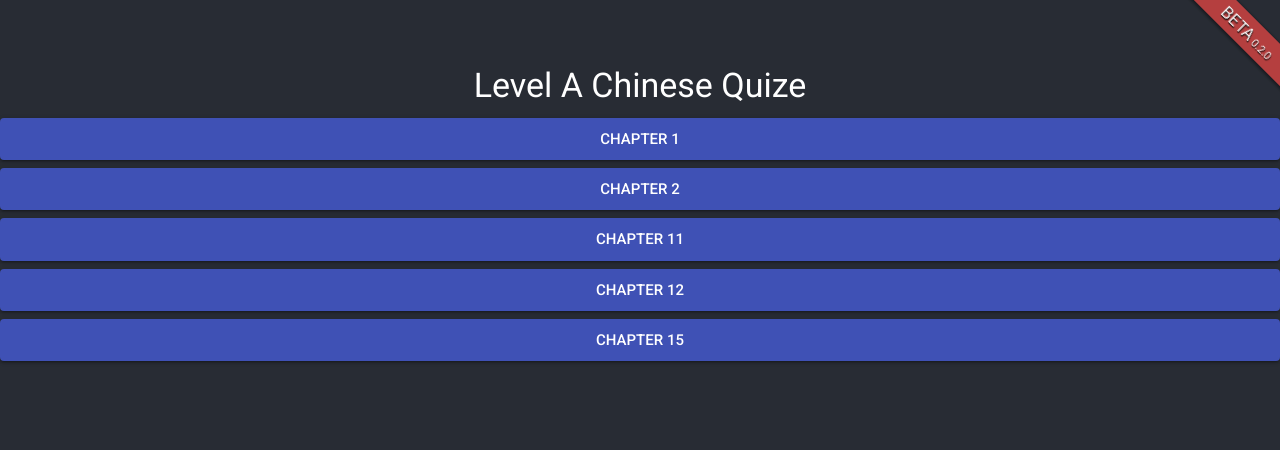
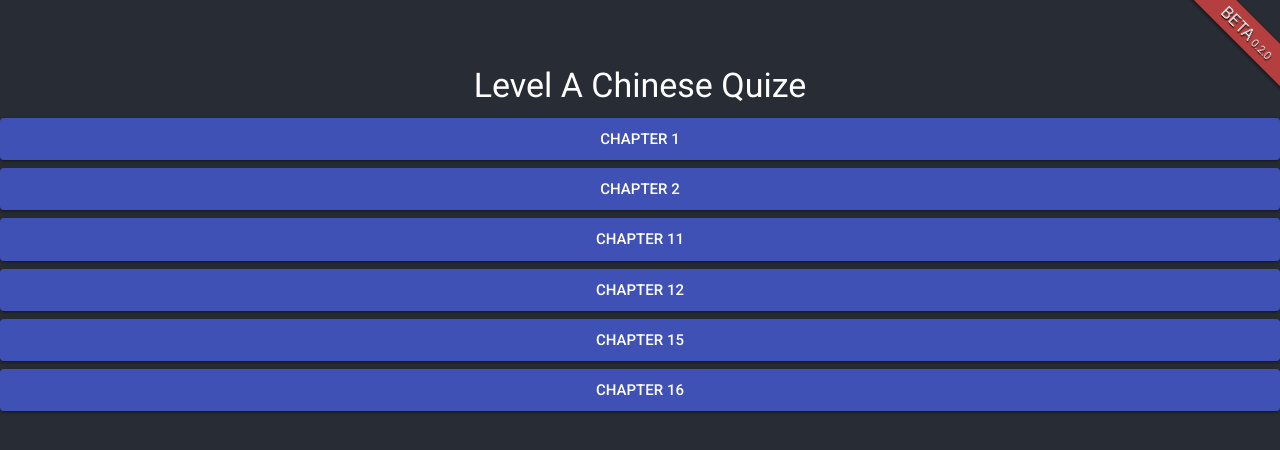
Before and after one commit to BennyCarlsson/mandarin-training, a React (Create React App) app: page / in a window 1280 px wide. Shown: the top 450 px of the page. Built offline with nearby package versions, Linux system fonts and the light colour scheme.

Commit message:
added chapter 16

```diff
--- a/src/components/ChooseChapters.js
+++ b/src/components/ChooseChapters.js
@@ -66,6 +66,15 @@ const ChooseChapter = props => {
         >
           Chapter 15
         </Button>
+        <Button
+          variant="contained"
+          size="large"
+          color="primary"
+          className={classes.button}
+          onClick={() => startChapter("chapter16")}
+        >
+          Chapter 16
+        </Button>
       </div>
     </div>
   )
--- a/src/vocabulary.json
+++ b/src/vocabulary.json
@@ -14,7 +14,7 @@
     },
     {
       "chinese": "请",
-      "pinyin": "qing",
+      "pinyin": "qǐng",
       "english": "to ask",
       "wordCount": 1
     }
@@ -351,12 +351,6 @@
       "wordCount": 1
     },
     {
-      "chinese": "请",
-      "pinyin": "qǐng",
-      "english": "treat",
-      "wordCount": 1
-    },
-    {
       "chinese": "附近",
       "pinyin": "fùjìn",
       "english": "neighborhood",
@@ -398,5 +392,151 @@
       "english": "used after a word to indicate past action or experience",
       "wordCount": 1
     }
+  ],
+  "chapter16": [
+    {
+      "chinese": "考试",
+      "pinyin": "kǎoshì",
+      "english": "test",
+      "wordCount": 2
+    },
+    {
+      "chinese": "考",
+      "pinyin": "kǎo",
+      "english": "test",
+      "wordCount": 1
+    },
+    {
+      "chinese": "读写",
+      "pinyin": "dúxiě",
+      "english": "reading and writing",
+      "wordCount": 2
+    },
+    {
+      "chinese": "汉字",
+      "pinyin": "hànzì",
+      "english": "chinese character",
+      "wordCount": 2
+    },
+    {
+      "chinese": "发音",
+      "pinyin": "fāyīn",
+      "english": "pronunciation",
+      "wordCount": 2
+    },
+    {
+      "chinese": "语法",
+      "pinyin": "yǔfǎ",
+      "english": "grammar",
+      "wordCount": 2
+    },
+    {
+      "chinese": "词语",
+      "pinyin": "cíyǔ",
+      "english": "words and expressions",
+      "wordCount": 2
+    },
+    {
+      "chinese": "难",
+      "pinyin": "nán",
+      "english": "difficult",
+      "wordCount": 1
+    },
+    {
+      "chinese": "容易",
+      "pinyin": "róngyì",
+      "english": "easy",
+      "wordCount": 2
+    },
+    {
+      "chinese": "努力",
+      "pinyin": "nǔlì",
+      "english": "hard",
+      "wordCount": 2
+    },
+    {
+      "chinese": "觉得",
+      "pinyin": "juéde",
+      "english": "think",
+      "wordCount": 2
+    },
+    {
+      "chinese": "能",
+      "pinyin": "néng",
+      "english": "can",
+      "wordCount": 1
+    },
+    {
+      "chinese": "写不好",
+      "pinyin": "xiě bu hǎo",
+      "english": "cannot write well",
+      "wordCount": 3
+    },
+    {
+      "chinese": "写",
+      "pinyin": "xiě",
+      "english": "write",
+      "wordCount": 1
+    },
+    {
+      "chinese": "记不住",
+      "pinyin": "jì bu zhù",
+      "english": "cannot memorize",
+      "wordCount": 3
+    },
+    {
+      "chinese": "记",
+      "pinyin": "jì",
+      "english": "to memorize",
+      "wordCount": 1
+    },
+    {
+      "chinese": "进步",
+      "pinyin": "jìnbù",
+      "english": "make progress",
+      "wordCount": 2
+    },
+    {
+      "chinese": "通过",
+      "pinyin": "tōngguò",
+      "english": "pass",
+      "wordCount": 2
+    },
+    {
+      "chinese": "开始",
+      "pinyin": "kāishǐ",
+      "english": "begin",
+      "wordCount": 2
+    },
+    {
+      "chinese": "结束",
+      "pinyin": "jiéshù",
+      "english": "end, finish",
+      "wordCount": 2
+    },
+    {
+      "chinese": "迟到",
+      "pinyin": "chídào",
+      "english": "to be late",
+      "wordCount": 2
+    },
+    {
+      "chinese": "每",
+      "pinyin": "měi",
+      "english": "every",
+      "wordCount": 1
+    },
+    {
+      "chinese": "别",
+      "pinyin": "bié",
+      "english": "don't",
+      "wordCount": 1
+    },
+    {
+      "chinese": "因为",
+      "pinyin": "yīnwèi",
+      "english": "because",
+      "wordCount": 2
+    }
   ]
 }
```
